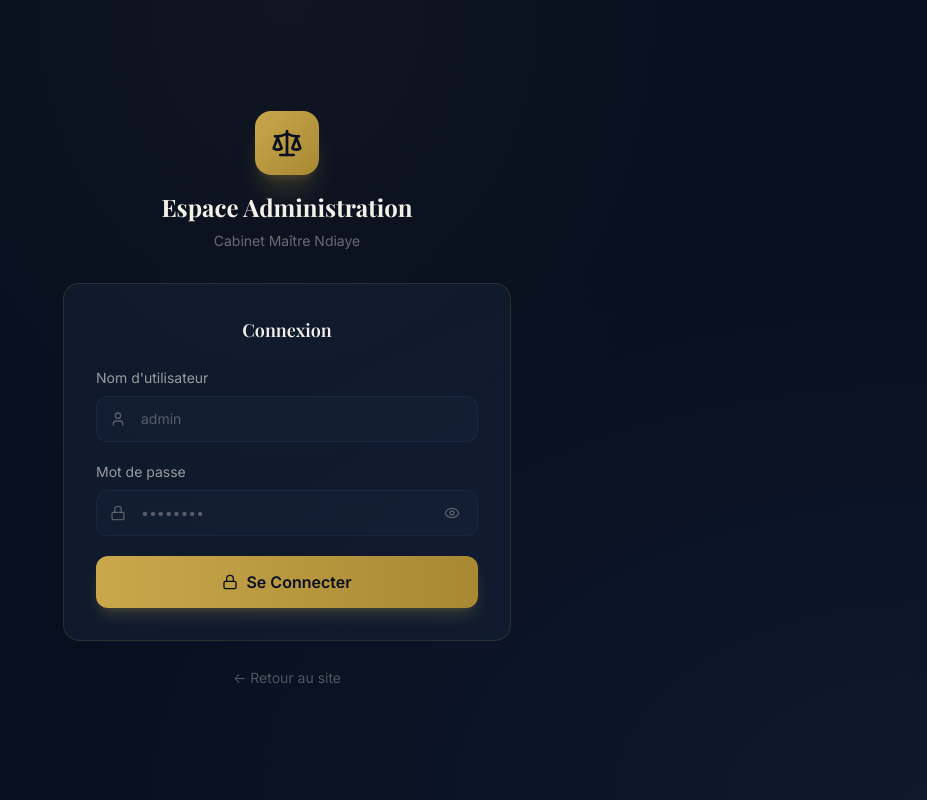
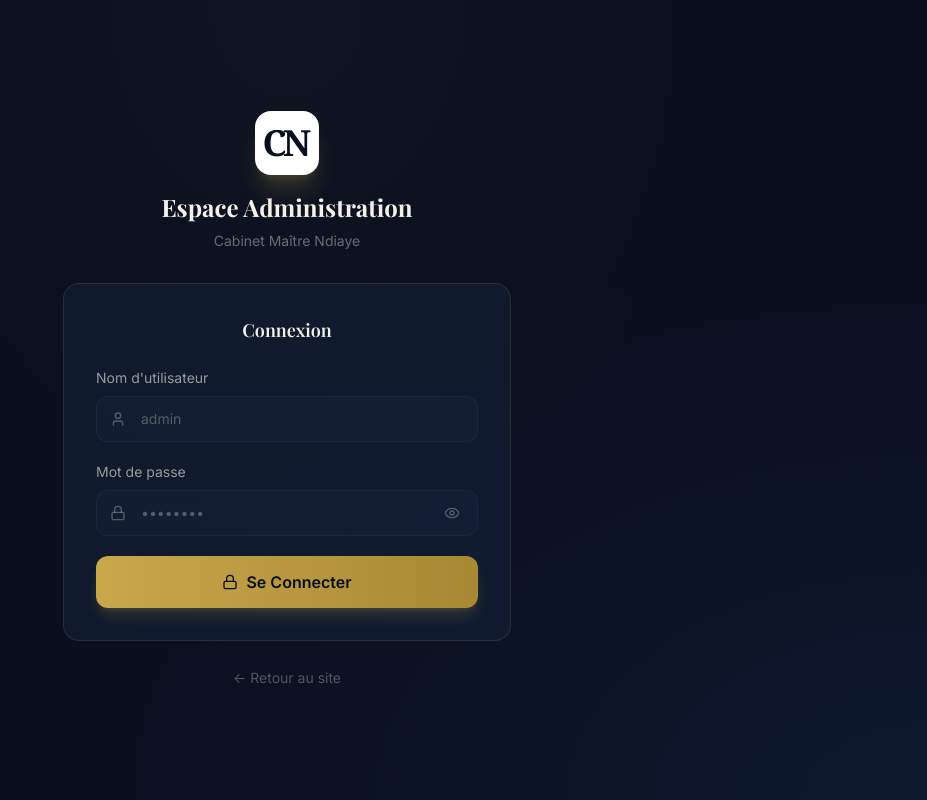
Before and after one commit to sc235/onlinePresence, a React (Vite) app in the folder frontend/: page /login in a window 1280 px wide. Shown: the whole page, without its empty margins (353-1280 px from the left). Built offline with nearby package versions, Linux system fonts and the light colour scheme; no server answers.

Commit message:
Fix login page logo and backend TS compilation errors

```diff
--- a/frontend/src/pages/Login.jsx
+++ b/frontend/src/pages/Login.jsx
@@ -49,8 +49,8 @@ export default function Login() {
       <div className="relative w-full max-w-md animate-scale-in">
         {/* Logo */}
         <div className="text-center mb-8">
-          <div className="w-16 h-16 rounded-2xl bg-gradient-to-br from-gold-500 to-gold-600 flex items-center justify-center mx-auto mb-4 shadow-xl shadow-gold-500/20">
-            <Scale className="w-8 h-8 text-navy-950" />
+          <div className="w-16 h-16 rounded-2xl bg-white flex items-center justify-center mx-auto mb-4 shadow-xl shadow-gold-500/20 border border-cream/20">
+            <span className="font-serif text-4xl font-bold text-navy-950" style={{ letterSpacing: '-0.1em', paddingRight: '4px' }}>CN</span>
           </div>
           <h1 className="text-2xl font-heading font-bold text-cream">Espace Administration</h1>
           <p className="text-sm text-cream/40 mt-2">Cabinet Maître Ndiaye</p>
```
Also changed, not shown: 1 other file (tests, documents, lock files or other folders).
